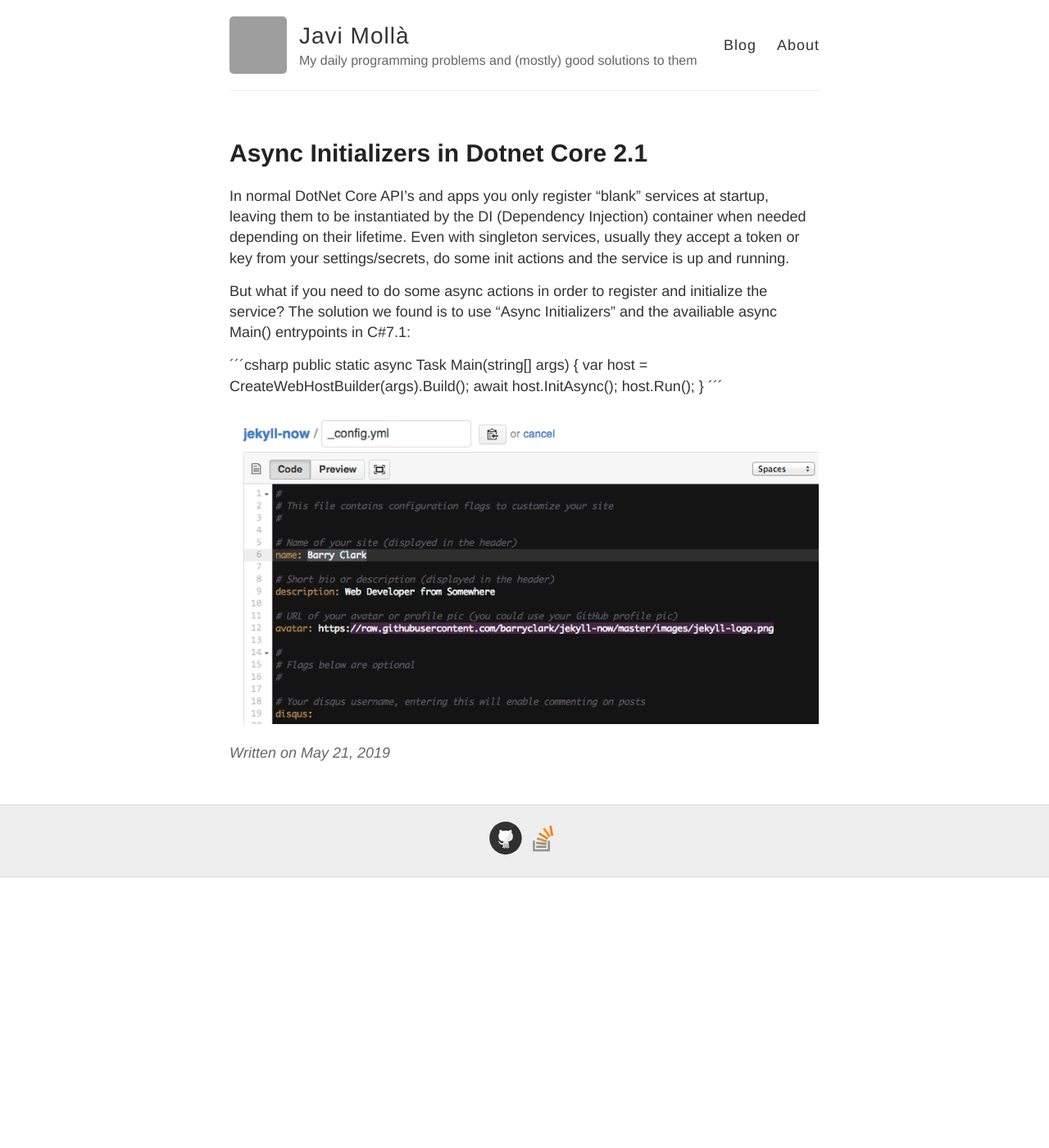
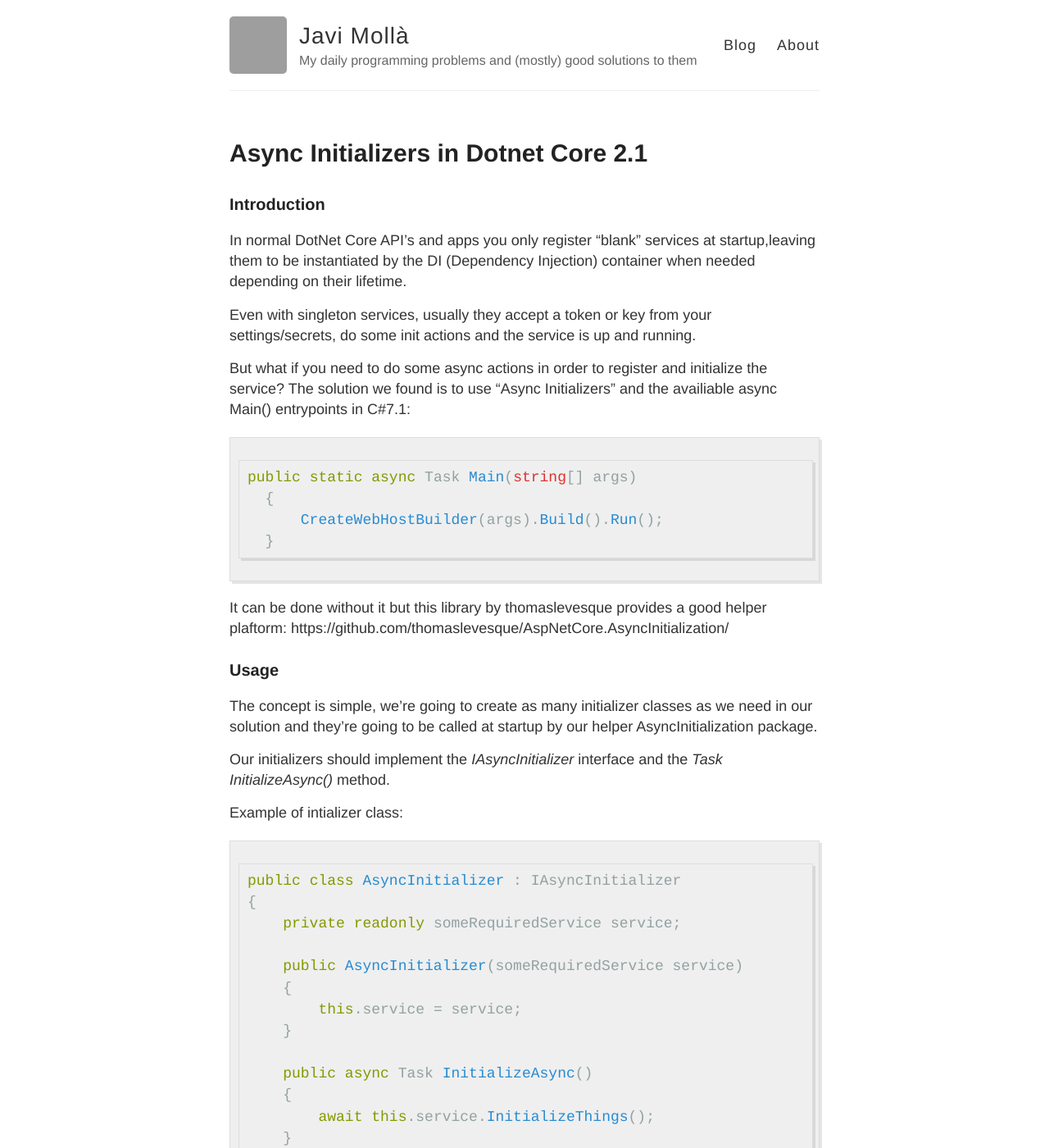
Before and after one commit to jmolla31/jmolla31.github.io, a Jekyll site: the page built from _posts/2019-5-21-Async-Initializer.md, in a window 1280 px wide and 1400 px high. Shown: the whole window at 82% size. Built offline with Jekyll 4.4.1, drawn with Linux system fonts in a browser that asks for light colours; some of the changed text lies outside the part shown; grey boxes are pictures that could not be loaded.

Commit message:
Update 2019-5-21-Async-Initializer.md

````diff
--- a/_posts/2019-5-21-Async-Initializer.md
+++ b/_posts/2019-5-21-Async-Initializer.md
@@ -3,18 +3,66 @@ layout: post
 title: Async Initializers in Dotnet Core 2.1
 ---
 
-In normal DotNet Core API's and apps you only register "blank" services at startup, leaving them to be instantiated by the DI (Dependency Injection) container when needed depending on their lifetime. Even with singleton services, usually they accept a token or key from your settings/secrets, do some init actions and the service is up and running.
+### Introduction
+
+In normal DotNet Core API's and apps you only register "blank" services at startup,leaving them to be instantiated by the DI (Dependency Injection) container when needed depending on their lifetime.
+
+Even with singleton services, usually they accept a token or key from your settings/secrets, do some init actions and the service is up and running.
 
 But what if you need to do some async actions in order to register and initialize the service? The solution we found is to use "Async Initializers" and the availiable async Main() entrypoints in C#7.1:
 
-´´´csharp
-      public static async Task Main(string[] args)
-        {
-            var host = CreateWebHostBuilder(args).Build();
-            await host.InitAsync();
-            host.Run();
-        }
-´´´
+
+```csharp
+public static async Task Main(string[] args)
+  {
+      CreateWebHostBuilder(args).Build().Run();
+  }
+```
+
+It can be done without it but this library by thomaslevesque provides a good helper plaftorm:
+https://github.com/thomaslevesque/AspNetCore.AsyncInitialization/
 
 
-![_config.yml]({{ site.baseurl }}/images/config.png)
+### Usage
+
+
+The concept is simple, we're going to create as many initializer classes as we need in our solution and they're going to be called at startup by our helper AsyncInitialization package.
+
+Our initializers should implement the *IAsyncInitializer* interface and the *Task InitializeAsync()* method.
+
+
+Example of intializer class:
+
+```csharp
+public class AsyncInitializer : IAsyncInitializer
+{
+    private readonly someRequiredService service;
+
+    public AsyncInitializer(someRequiredService service)
+    {
+        this.service = service;
+    }
+
+    public async Task InitializeAsync()
+    {
+        await this.service.InitializeThings();
+    }
+}
+```
+
+Then we call our initializers at Startup:
+
+```csharp
+services.AddAsyncInitializer<AsyncInitializer>();
+```
+
+Finally we need to tell the dotnet runtime to call our async initializers after the main WebHost has been built (remember that we injected *someRequiredService* into our initializer):
+
+```csharp
+public static async Task Main(string[] args)
+{
+    var host = CreateWebHostBuilder(args).Build();
+    await host.InitAsync();
+    host.Run();
+}
+```
````
